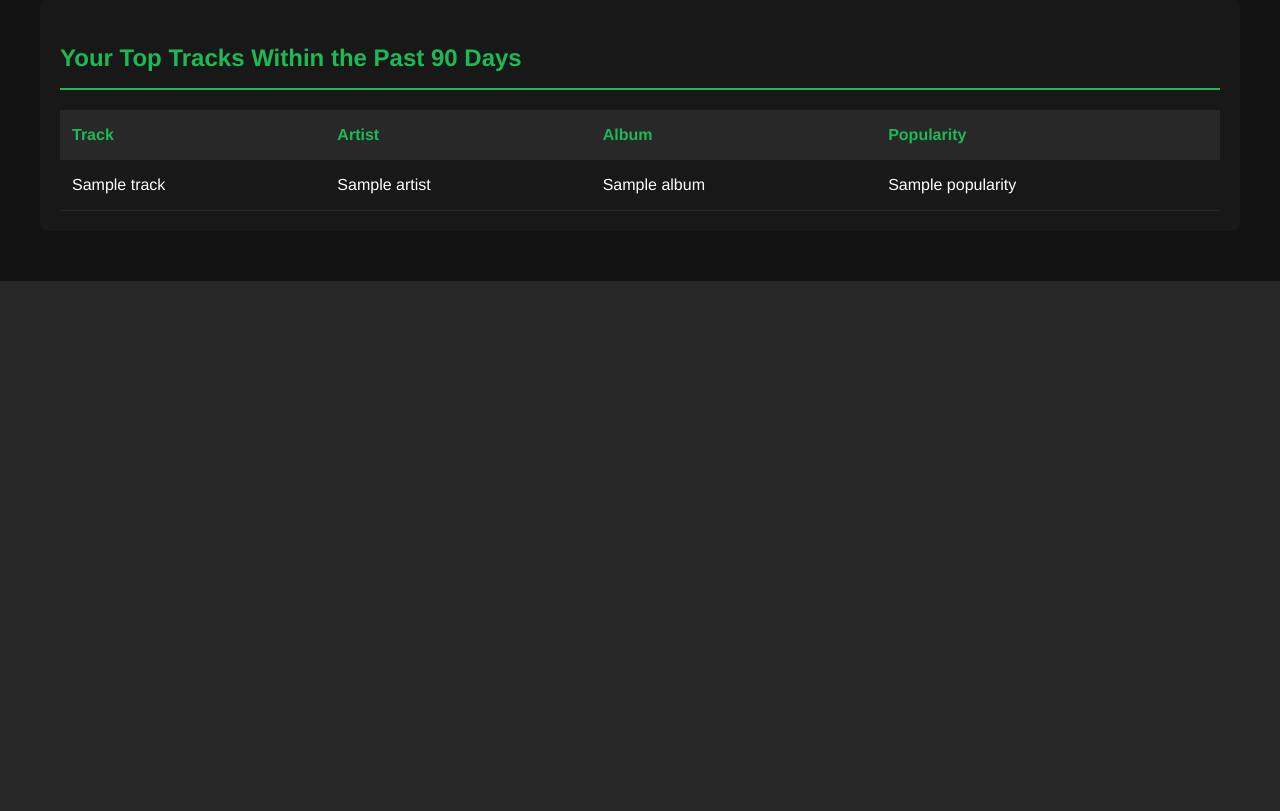
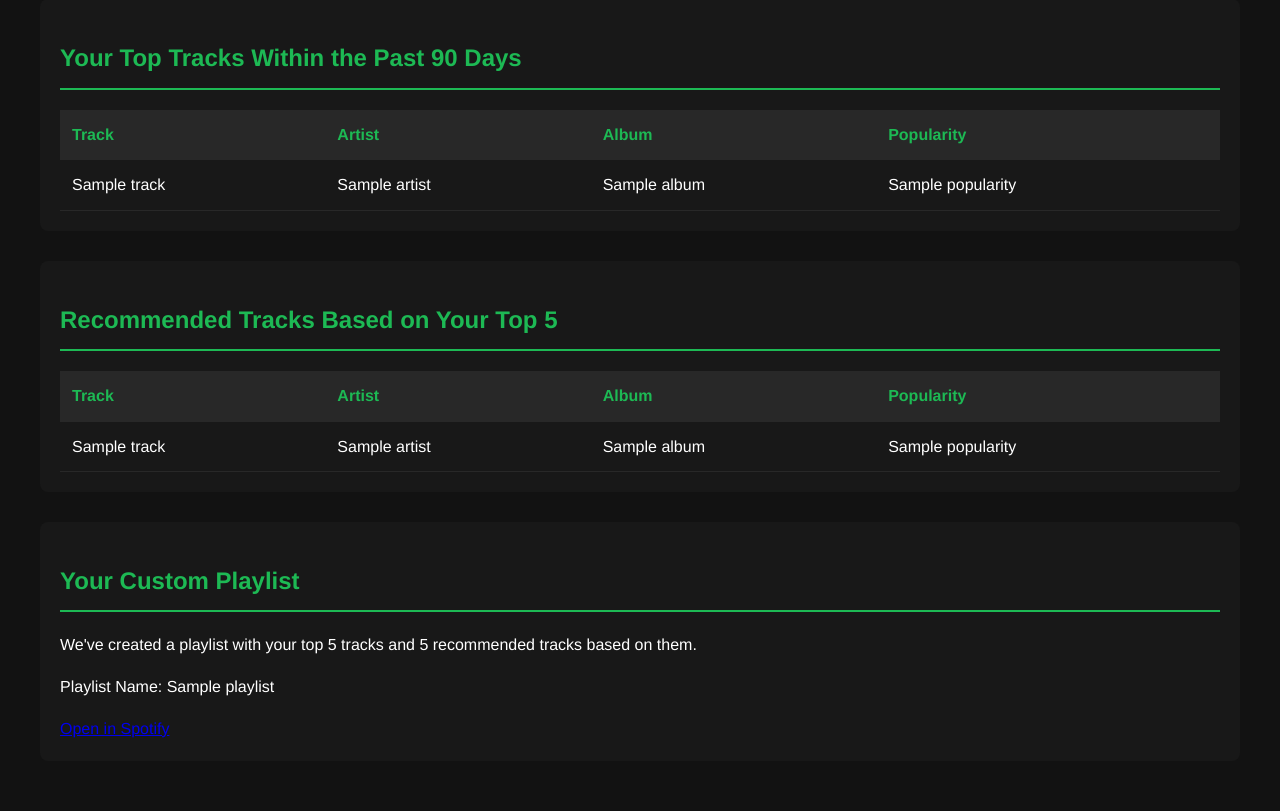
Before and after one commit to jardondaful/Spotify-Data-Analytics-Dashboard, a Flask app: template templates/index.html in a window 1280 px wide. Shown: the part 653-1464 px from the top of the page. Before the commit the page ends 934 px from the top, so only its background shows below. Run offline with Flask 3, Linux system fonts and the light colour scheme; the template is opened without the code that fills it: most values are stand-ins (such as "Sample title", 1, 10 or a date in 2020); grey boxes marked "Sample" are stand-in pictures.

Commit message:
Update index.html

```diff
--- a/templates/index.html
+++ b/templates/index.html
@@ -49,6 +49,37 @@
                 </tbody>
             </table>
         </section>
+
+        <section class="recommended-tracks">
+            <h2>Recommended Tracks Based on Your Top 5</h2>
+            <table>
+                <thead>
+                    <tr>
+                        <th>Track</th>
+                        <th>Artist</th>
+                        <th>Album</th>
+                        <th>Popularity</th>
+                    </tr>
+                </thead>
+                <tbody>
+                    {% for track in analytics.recommended_tracks %}
+                    <tr>
+                        <td>{{ track.name }}</td>
+                        <td>{{ track.artist }}</td>
+                        <td>{{ track.album }}</td>
+                        <td>{{ track.popularity }}</td>
+                    </tr>
+                    {% endfor %}
+                </tbody>
+            </table>
+        </section>
+
+        <section class="created-playlist">
+            <h2>Your Custom Playlist</h2>
+            <p>We've created a playlist with your top 5 tracks and 5 recommended tracks based on them.</p>
+            <p>Playlist Name: {{ analytics.playlist.name }}</p>
+            <a href="{{ analytics.playlist.url }}" target="_blank">Open in Spotify</a>
+        </section>
     </main>
 </body>
 </html>
```
